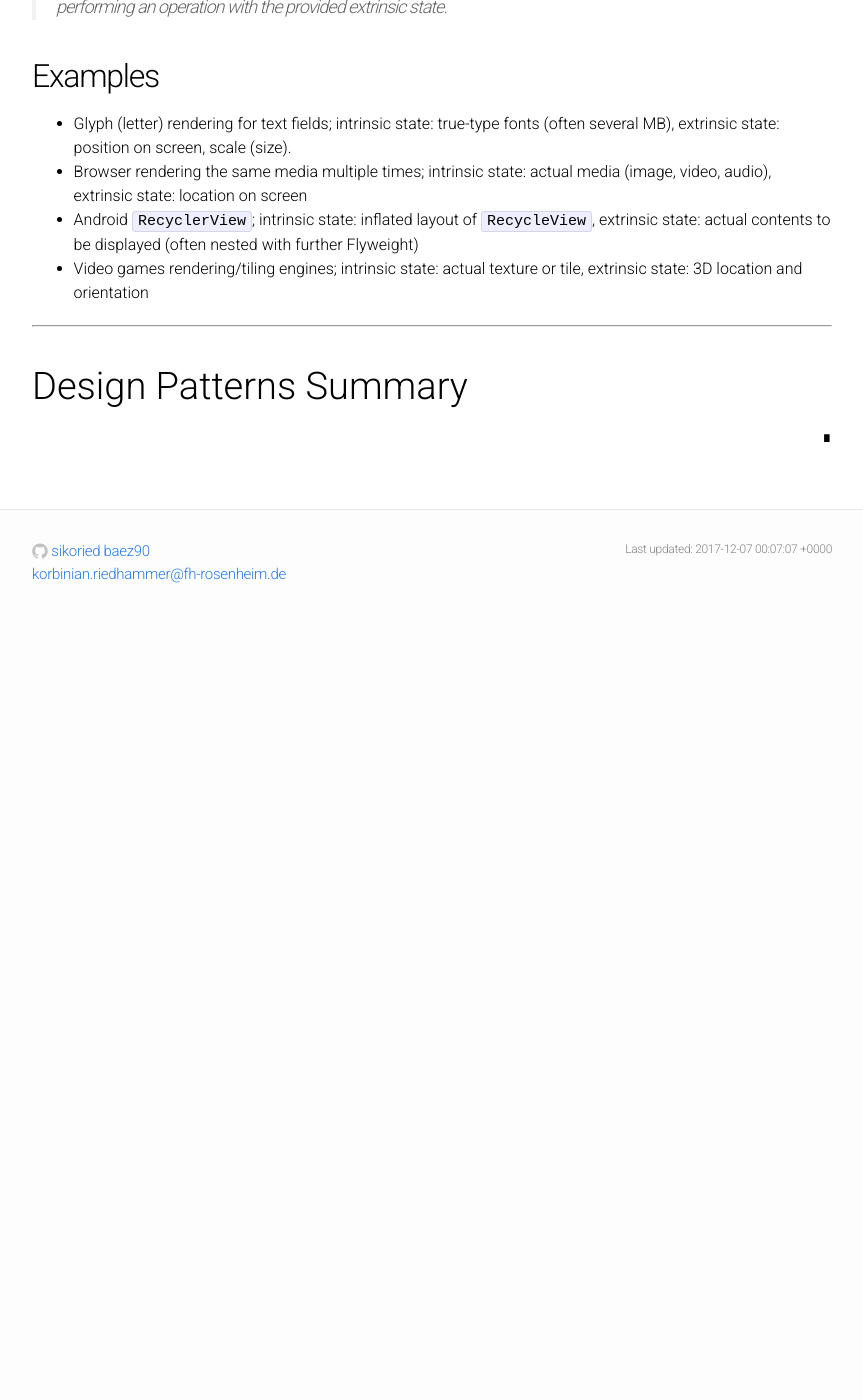
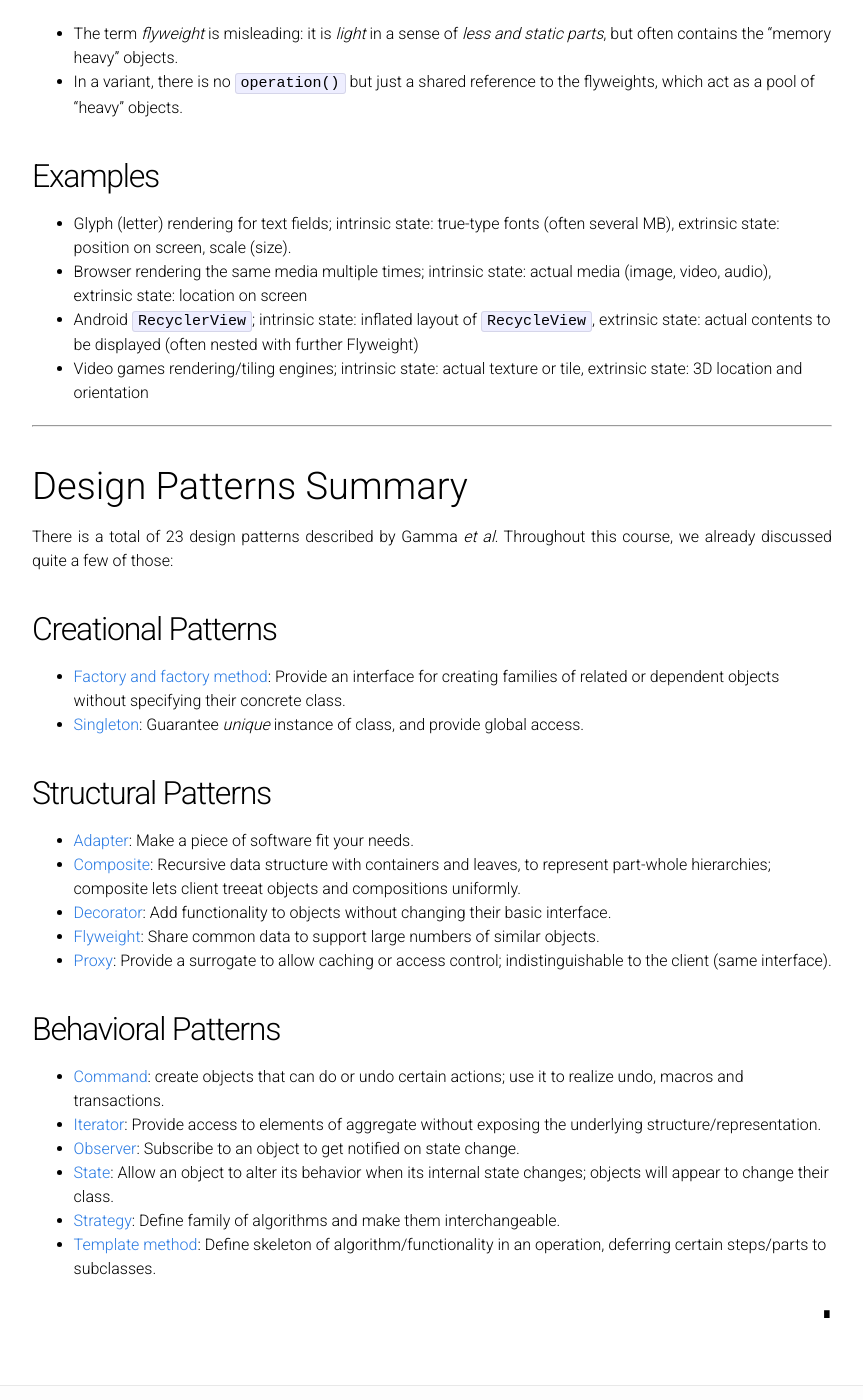
Before and after one commit to daschub/hsro-inf-prg3.github.io, a Jekyll site: the page built from 09ln-proxy-adapter-flyweight.md, in a window 1280 px wide and 1400 px high, scrolled down 9456 px. Shown: the whole window, without its empty margins (208-1071 px from the left). Built offline with Jekyll 4.4.1, drawn with Linux system fonts in a browser that asks for light colours; our own code applies the rules of GitHub Pages for plain Markdown files; before the commit the page ends 10086 px from its top, so only the background shows below that; some of the changed text lies outside the part shown.

Commit message:
Updates ch. 9

```diff
--- a/08s-singleton-factory-strategy-command.html
+++ b/08s-singleton-factory-strategy-command.html
@@ -18,7 +18,7 @@ layout: true
 
 ---
 
-# Design Pattern, pt. 2
+# Design Patterns, pt. 2
 
 ## Singleton, Factory
 
--- a/09ln-proxy-adapter-flyweight.md
+++ b/09ln-proxy-adapter-flyweight.md
@@ -192,7 +192,7 @@ _Object_ adapter:
 ![dp-adapter-object](/assets/dp-adapter_001.svg)
 
 
-> Note: The Adapter is not to be confused with the [Facade](https://en.wikipedia.org/wiki/Facade_pattern), in which a whole subsystem is abstracted into a single class.
+> Note: The Adapter is not to be confused with the [Facade](https://en.wikipedia.org/wiki/Facade_pattern), in which a whole subsystem is abstracted into a new class, typically implementing a **new** interface.
 > An example for a Facade would be to couple the classes `Engine`, `Transmission` and `Starter` into the class `Auto`, which adds the logic on how to start, drive and stop.
 
 
@@ -200,6 +200,7 @@ _Object_ adapter:
 
 - `ArrayAdapter` in Android to render data arrays in views
 - Wrappers for third-party libraries
+- _Object_ adapter often best choice if implementation of Adaptee unknown
 
 ---
 
@@ -371,7 +372,10 @@ You can easily try it by loading a few hundreds of images: you will see how much
 
 ![dp-flyweight](/assets/dp-flyweight.svg)
 
-> Note: In practice, the `operation()` often hands a data handle (reference) to the caller, instead of actually performing an operation with the provided extrinsic state.
+Notes:
+- The term _flyweight_ is misleading: it is _light_ in a sense of _less and static parts_, but often contains the "memory heavy" objects.
+- In a variant, there is no `operation()` but just a shared reference to the flyweights, which act as a pool of "heavy" objects.
+
 
 ## Examples
 
@@ -384,6 +388,27 @@ You can easily try it by loading a few hundreds of images: you will see how much
 
 # Design Patterns Summary
 
+There is a total of 23 design patterns described by Gamma _et al._
+Throughout this course, we already discussed quite a few of those:
+
+## Creational Patterns
+- [Factory and factory method](/08ln-singleton-factory-strategy-command/): Provide an interface for creating families of related or dependent objects without specifying their concrete class.
+- [Singleton](/08ln-singleton-factory-strategy-command/): Guarantee _unique_ instance of class, and provide global access.
+
+## Structural Patterns
+- [Adapter](#adapter): Make a piece of software fit your needs.
+- [Composite](/07ln-iterator-composite-observer/): Recursive data structure with containers and leaves, to represent part-whole hierarchies; composite lets client treeat objects and compositions uniformly.
+- [Decorator](/03ln-inheritance): Add functionality to objects without changing their basic interface.
+- [Flyweight](#flyweight): Share common data to support large numbers of similar objects.
+- [Proxy](#proxy): Provide a surrogate to allow caching or access control; indistinguishable to the client (same interface).
+
+## Behavioral Patterns
+- [Command](/08ln-singleton-factory-strategy-command/): create objects that can do or undo certain actions; use it to realize undo, macros and transactions.
+- [Iterator](/07ln-iterator-composite-observer/): Provide access to elements of aggregate without exposing the underlying structure/representation.
+- [Observer](/07ln-iterator-composite-observer/): Subscribe to an object to get notified on state change.
+- [State](https://github.com/hsro-inf-prg3/03-inheritance): Allow an object to alter its behavior when its internal state changes; objects will appear to change their class.
+- [Strategy](/08ln-singleton-factory-strategy-command/): Define family of algorithms and make them interchangeable.
+- [Template method](/03ln-inheritance/): Define skeleton of algorithm/functionality in an operation, deferring certain steps/parts to subclasses.
 
 
 <p style="text-align: right">&#8718;</p>
```
Also changed, not shown: 09s-proxy-adapter-flyweight.html (added, +203 -0 lines), Readme.md (+1 -1 lines).
